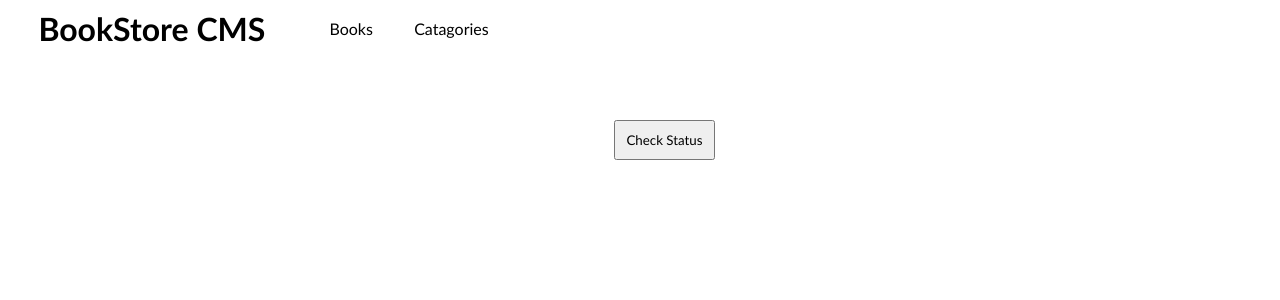
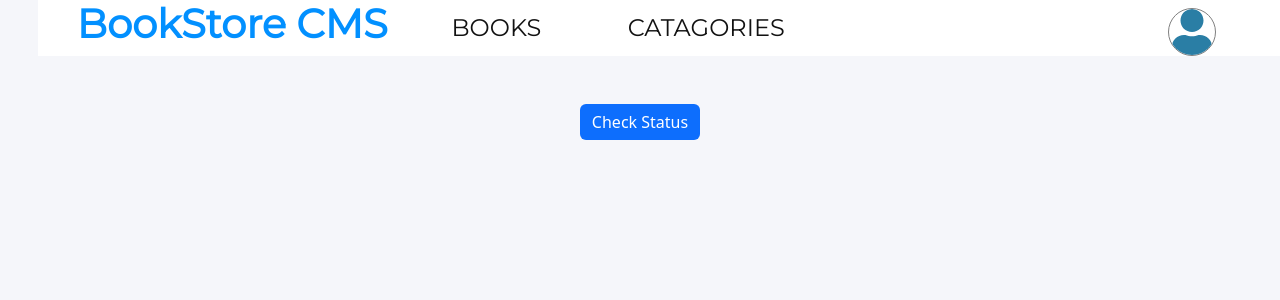
Before and after one commit to Ney2/book-store, a React (Create React App) app: page /catagories in a window 1280 px wide. Shown: the top 300 px of the page. Built offline with nearby package versions, Linux system fonts and the light colour scheme.

Commit message:
Add style to the bookstore using bootstrap and css

```diff
--- a/package.json
+++ b/package.json
@@ -8,14 +8,19 @@
     "@testing-library/react": "^13.3.0",
     "@testing-library/user-event": "^13.5.0",
     "axios": "^0.27.2",
+    "bootstrap": "^5.2.0",
+    "bootstrap-icons": "^1.9.1",
     "prop-types": "^15.8.1",
     "react": "^18.2.0",
+    "react-bootstrap": "^2.5.0",
     "react-circular-progressbar": "^2.1.0",
     "react-dom": "^18.2.0",
+    "react-icons": "^4.4.0",
     "react-redux": "^8.0.2",
     "react-router-dom": "^6.3.0",
     "react-scripts": "5.0.1",
     "redux": "^4.2.0",
+    "redux-bootstrap": "^1.3.0",
     "redux-thunk": "^2.4.1",
     "sweetalert": "^2.1.2",
     "uuid": "^8.3.2",
--- a/src/components/Books.js
+++ b/src/components/Books.js
@@ -1,6 +1,7 @@
 // import PropTypes from 'prop-types';
 import { useDispatch } from 'react-redux';
 import swal from 'sweetalert';
+import 'bootstrap/dist/css/bootstrap.min.css';
 import './CSS/Book.css';
 import { CircularProgressbar } from 'react-circular-progressbar';
 import 'react-circular-progressbar/dist/styles.css';
@@ -20,34 +21,40 @@ function Books({
   };
 
   return (
-    <div className="book-container">
-      <div>
-        <p>{category}</p>
-        <h1>{title}</h1>
-        <p>{author}</p>
-        <button type="button" onClick={remove}>Comments</button>
-        <button type="button" onClick={remove}>Remove</button>
-        <button type="button" onClick={remove}>Edit</button>
+    <div className="container-fluid bg-white border my-5 mx-5 p-3">
+      <div className="row bg-white">
+        <div className="col-6 bg-white">
+          <p className="bg-white category">{category}</p>
+          <h1 className="bg-white title">{title}</h1>
+          <p className="bg-white author">{author}</p>
+          <div className="bg-white list">
+            <button type="button" className="bg-white btn">Comments</button>
+            <button type="button" className="bg-white btn" onClick={remove}>Remove</button>
+            <button type="button" className="bg-white btn">Edit</button>
           </div>
-      <div className="progress">
+        </div>
+        <div className="col-3 bg-white progress">
           <CircularProgressbar
             style={{ width: 65, height: 65 }}
             value={progress}
+            className="col bg-white"
           />
-        <h1 className="percentage">
+          <h1 className="col bg-white percentage">
             {progress}
             %
+
           </h1>
-        <p className="completed">Completed</p>
+          <p className="col bg-white fw-lighter fs-5 text-muted completed">Completed</p>
         </div>
-      <div>
-        <p>Current Chapter</p>
-        <p>
+        <div className="col-3 bg-white">
+          <p className="bg-white current-chapter">CURRENT CHAPTER</p>
+          <p className="bg-white chapter">
             Chapter
             {' '}
-          <span>{chapter}</span>
+            <span className="bg-white">{chapter}</span>
           </p>
-        <button type="submit">UPDATE PROGRESS</button>
+          <button type="submit" className="btn btn-primary update">UPDATE PROGRESS</button>
+        </div>
       </div>
     </div>
   );
--- a/src/components/CSS/Book.css
+++ b/src/components/CSS/Book.css
@@ -1,29 +1,88 @@
+@import url('https://fonts.googleapis.com/css2?family=Montserrat&display=swap');
+@import url('https://fonts.googleapis.com/css2?family=Roboto+Slab&display=swap');
+
 * {
   margin: 0;
   padding: 0;
 }
 
-.book-container {
-  display: flex;
-  justify-content: space-between;
-  width: 90vw;
-  height: 15vh;
-  border: 2px solid black;
-  margin: 3%;
-  padding: 2%;
-}
-
 .progress {
-  display: flex;
   height: 100px;
-  gap: 5%;
-}
-
-.percentage {
-  margin-top: 5%;
+  background: none;
 }
 
 .completed {
-  margin-top: 30%;
-  margin-left: -30%;
+  margin-top: 10%;
+  margin-left: -50%;
 }
+
+.btn {
+  border: none;
+}
+
+.category {
+  font-family: 'Montserrat', sans-serif;
+  color: #121212;
+  font-size: 1rem;
+  opacity: 0.5;
+  font-weight: 700;
+}
+
+.title {
+  font-family: 'Roboto slab', sans-serif;
+  font-weight: 700;
+  color: #121212;
+}
+
+.author {
+  font-family: 'Roboto slab', sans-serif;
+  font-size: 1.2rem;
+  font-weight: 300;
+  color: #4386bf;
+}
+
+.list {
+  display: flex;
+  align-items: center;
+  margin-top: 1.313rem;
+}
+
+.list button {
+  font-family: 'Roboto slab', sans-serif;
+  color: #4386bf;
+  font-size: 1rem;
+  font-weight: 300;
+  cursor: pointer;
+  align-items: center;
+}
+
+.percentage,
+.completed {
+  font-family: 'Montserrat', sans-serif;
+  color: #121212;
+  font-size: 2rem;
+}
+
+.current-chapter,
+.chapter {
+  font-family: 'Roboto Slab', sans-serif;
+  font-weight: 300;
+  color: #121212;
+}
+
+.current-chapter {
+  opacity: 0.5;
+  font-size: 1rem;
+}
+
+.chapter {
+  font-size: 1rem;
+}
+
+.update {
+  cursor: pointer;
+  border: none;
+  font-family: 'Roboto Slab', sans-serif;
+  font-weight: 300;
+  color: #fff;
+}
--- a/src/components/CSS/Form.css
+++ b/src/components/CSS/Form.css
@@ -1,6 +1,10 @@
+@import url('https://fonts.googleapis.com/css2?family=Roboto+Slab&display=swap');
+@import url('https://fonts.googleapis.com/css2?family=Montserrat&display=swap');
+
 * {
   margin: 0;
   padding: 0;
+  background-color: #f5f6fa;
 }
 
 .form-container {
@@ -18,14 +22,29 @@
   grid-gap: 2%;
 }
 
-.book-title {
-  height: 220%;
+.input {
+  padding: 12px;
+  border-radius: 4px;
+  border: 1px solid #e8e8e8;
+  background-color: #fff;
+  font-size: 1rem;
+  color: #121212;
+  font-family: 'Montserrat', sans-serif;
 }
 
-.book-author {
-  height: 220%;
+.form-header {
+  font-family: 'Montserrat', sans-serif;
+  font-weight: bold;
+  color: #888;
+  font-size: 2rem;
 }
 
 .add-book {
-  height: 220%;
+  cursor: pointer;
+  padding: 12px;
+  border-radius: 3px;
+  border: none;
+  color: #fff;
+  font-weight: 700;
+  font-family: 'Roboto slab', sans-serif;
 }
--- a/src/components/CSS/Header.css
+++ b/src/components/CSS/Header.css
@@ -1,7 +1,9 @@
+@import url('https://fonts.googleapis.com/css2?family=Montserrat&display=swap');
+@import url('https://fonts.googleapis.com/css2?family=Roboto+Slab&display=swap');
+
 * {
   margin: 0;
   padding: 0;
-  font-family: 'Trebuchet MS', 'Lucida Sans Unicode', 'Lucida Grande', 'Lucida Sans', Arial, sans-serif;
 }
 
 .header-container {
@@ -12,8 +14,12 @@
   margin-left: 3%;
 }
 
-.title {
+.header {
   margin-right: 5%;
+  margin-left: 3%;
+  font-family: 'Montserrat', sans-serif;
+  color: #0290ff;
+  font-weight: 800;
 }
 
 .nav-conatiner {
@@ -24,4 +30,24 @@
   text-decoration: none;
   color: black;
   margin-right: 35%;
+  font-family: 'Montserrat', sans-serif;
+  font-size: 1.5rem;
+  color: #121212;
+  opacity: 0.5;
 }
+
+.active {
+  opacity: 1;
+}
+
+.userIcon {
+  position: absolute;
+  border: 1px gray solid;
+  border-radius: 50%;
+  color: rgb(42, 126, 165);
+  height: 3rem;
+  width: 3rem;
+  background-color: white;
+  right: 5%;
+  top: 1%;
+}
--- a/src/components/Catagories.js
+++ b/src/components/Catagories.js
@@ -1,5 +1,5 @@
 import React from 'react';
-import './CSS/Catagory.css';
+import 'bootstrap/dist/css/bootstrap.min.css';
 import { useSelector, useDispatch } from 'react-redux/es/exports';
 import { checkStatus } from '../redux/catagories/catagories';
 
@@ -8,9 +8,9 @@ const Books = () => {
   const dispatch = useDispatch();
 
   return (
-    <div>
-      <button type="submit" className="catagories" onClick={() => dispatch(checkStatus())}>Check Status</button>
-      <h3 className="msg">{myCategories}</h3>
+    <div className="text-center">
+      <button type="submit" className="m-5 btn btn-primary catagories" onClick={() => dispatch(checkStatus())}>Check Status</button>
+      <h3 className="text-center msg">{myCategories}</h3>
     </div>
   );
 };
--- a/src/components/Form.js
+++ b/src/components/Form.js
@@ -1,6 +1,7 @@
 import { v4 as uuidv4 } from 'uuid';
 import React, { useState } from 'react';
 import swal from 'sweetalert';
+import 'bootstrap/dist/css/bootstrap.min.css';
 import './CSS/Form.css';
 import { useDispatch } from 'react-redux';
 import { addBook } from '../redux/books/books';
@@ -36,11 +37,11 @@ const Form = () => {
   return (
     <div className="form-container">
       <hr />
-      <h3>Add New Book</h3>
+      <h3 className="form-header">ADD NEW BOOK</h3>
       <form className="form" onSubmit={newBook}>
-        <input className="book-title" placeholder="Book Title" value={title} onChange={changeTitle} required />
-        <input className="book-author" placeholder="Author Name" value={author} onChange={changeAuthor} required />
-        <button type="submit" className="add-book">Add Book</button>
+        <input className="input book-title" placeholder="Book Title" value={title} onChange={changeTitle} required />
+        <input className="input book-author" placeholder="Author Name" value={author} onChange={changeAuthor} required />
+        <button type="submit" className="btn btn-primary add-book">Add Book</button>
       </form>
     </div>
   );
--- a/src/components/Header.js
+++ b/src/components/Header.js
@@ -1,15 +1,18 @@
 import React from 'react';
+import 'bootstrap/dist/css/bootstrap.min.css';
 import './CSS/Header.css';
+import { FaUser } from 'react-icons/fa';
 import { NavLink } from 'react-router-dom';
 
 const Header = () => (
-  <header className="header-container">
-    <h1 className="title">BookStore CMS</h1>
-    <nav className="nav-bar">
-      <div className="nav-conatiner">
-        <NavLink className="nav-link" to="/">Books</NavLink>
-        <NavLink className="nav-link" to="/catagories">Catagories</NavLink>
+  <header className="bg-white header-container">
+    <h1 className="bg-white header">BookStore CMS</h1>
+    <nav className="bg-white nav-bar">
+      <div className="bg-white nav-conatiner">
+        <NavLink className="bg-white nav-link active" to="/">BOOKS</NavLink>
+        <NavLink className="bg-white nav-link" to="/catagories">CATAGORIES</NavLink>
       </div>
+      <FaUser className="userIcon" />
     </nav>
   </header>
 );
```
Also changed, not shown: 1 other file (tests, documents, lock files or other folders). Lines whose indentation alone changed are shown as unchanged.
